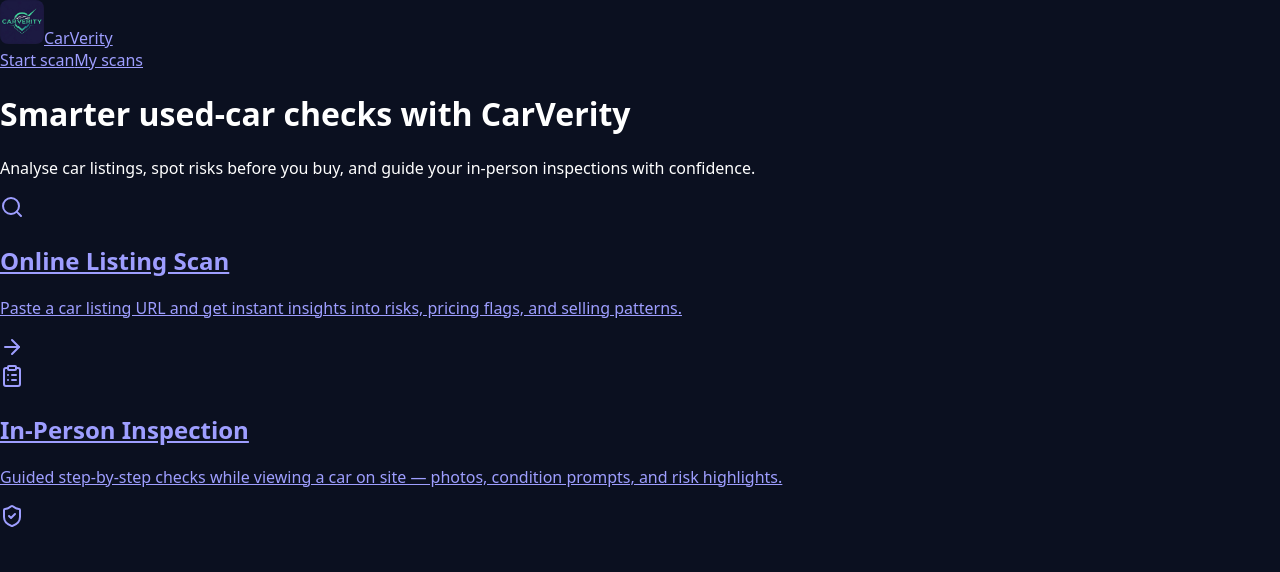
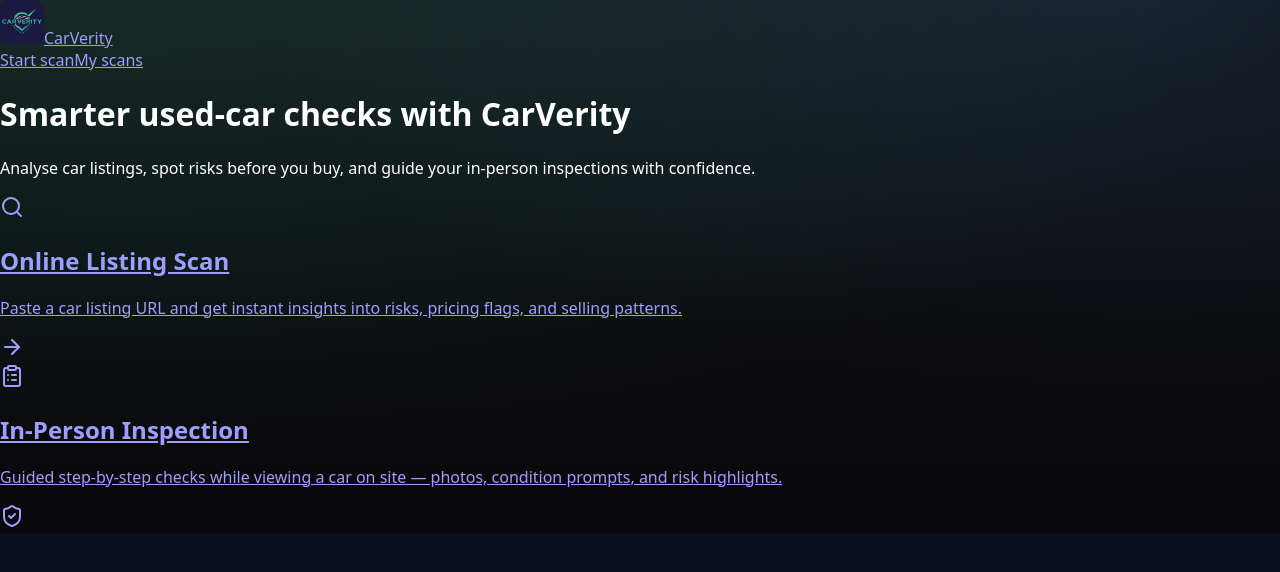
Before and after one commit to jeremy-swallow/carverity-clean, a React (Vite) app: page / in a window 1280 px wide. Shown: the top 572 px of the page. Built offline with nearby package versions, Linux system fonts and the light colour scheme; no server answers.

Commit message:
style: add subtle gradient background and depth

```diff
--- a/src/components/Layout.tsx
+++ b/src/components/Layout.tsx
@@ -2,8 +2,18 @@ import { Link, Outlet } from "react-router-dom";
 
 export default function Layout() {
   return (
-    <div className="min-h-screen bg-background text-foreground flex flex-col">
-      <header className="border-b bg-card">
+    <div
+      className="min-h-screen text-foreground flex flex-col"
+      style={{
+        background: `
+          radial-gradient(1200px 500px at 10% -10%, rgba(72, 255, 199, 0.12), transparent),
+          radial-gradient(900px 400px at 90% 0%, rgba(87, 167, 255, 0.10), transparent),
+          linear-gradient(180deg, hsl(240 10% 7%) 0%, hsl(240 10% 4%) 100%)
+        `,
+      }}
+    >
+      {/* HEADER */}
+      <header className="border-b bg-card/70 backdrop-blur-sm">
         <div className="max-w-5xl mx-auto px-4 py-3 flex items-center justify-between gap-4">
 
           {/* Logo + Title */}
@@ -42,6 +52,7 @@ export default function Layout() {
         </div>
       </header>
 
+      {/* PAGE CONTENT */}
       <main className="flex-1">
         <Outlet />
       </main>
```
